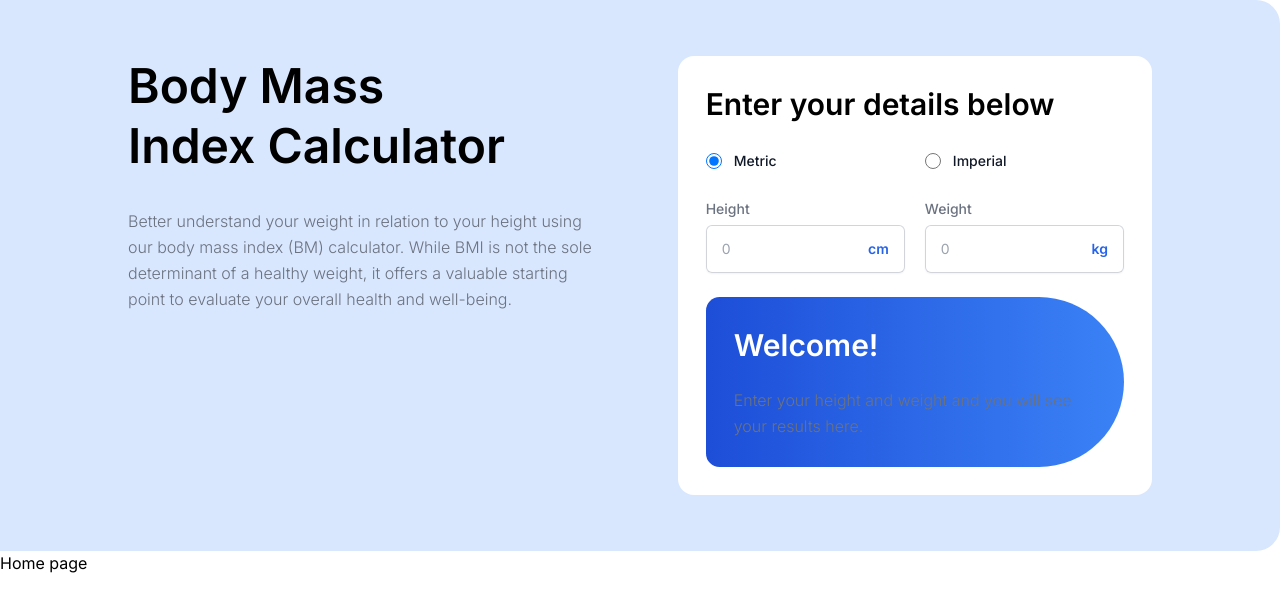
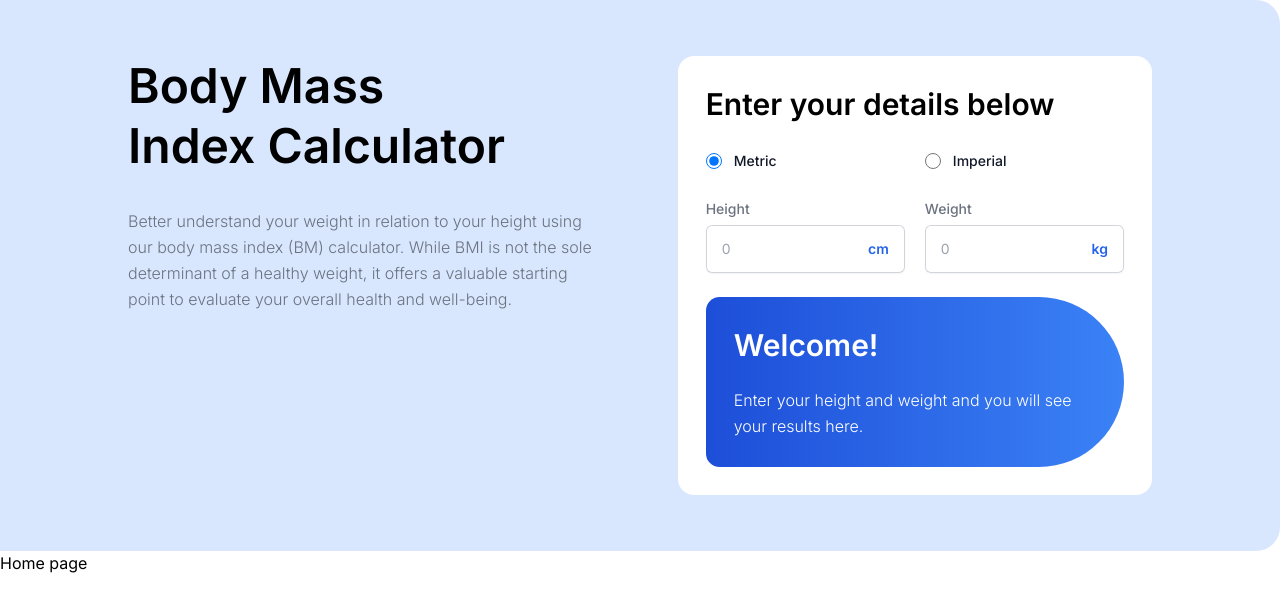
Before and after one commit to chungvuiloong/bmi_calculator, a Next.js app: page / in a window 1280 px wide. Shown: the top 612 px of the page. Built offline with nearby package versions, Linux system fonts and the light colour scheme.

Commit message:
Added white.

```diff
--- a/src/components/HeroBanner/index.tsx
+++ b/src/components/HeroBanner/index.tsx
@@ -84,7 +84,7 @@ function Bmi_calculator () {
             </div>
             <div className='p-7 bg-gradient-to-r from-blue-700 to-blue-500 text-white flex flex-col gap-5' style={{ borderRadius: '1rem 100px 100px 1rem'}}>
                 <Typography variant='h3'>Welcome!</Typography>
-                <Typography variant='paragraph'>Enter your height and weight and you will see your results here.</Typography>
+                <Typography variant='paragraph' color='white'>Enter your height and weight and you will see your results here.</Typography>
             </div>
         </div>
     )
```
